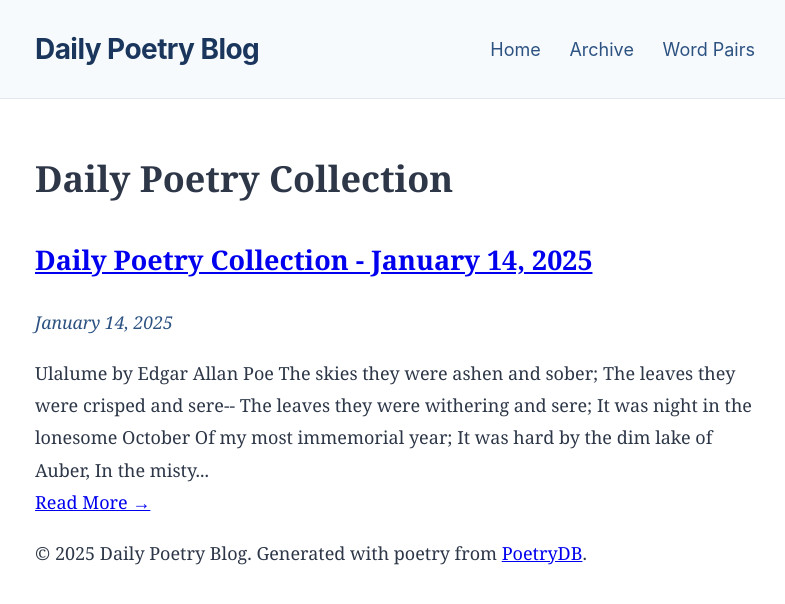
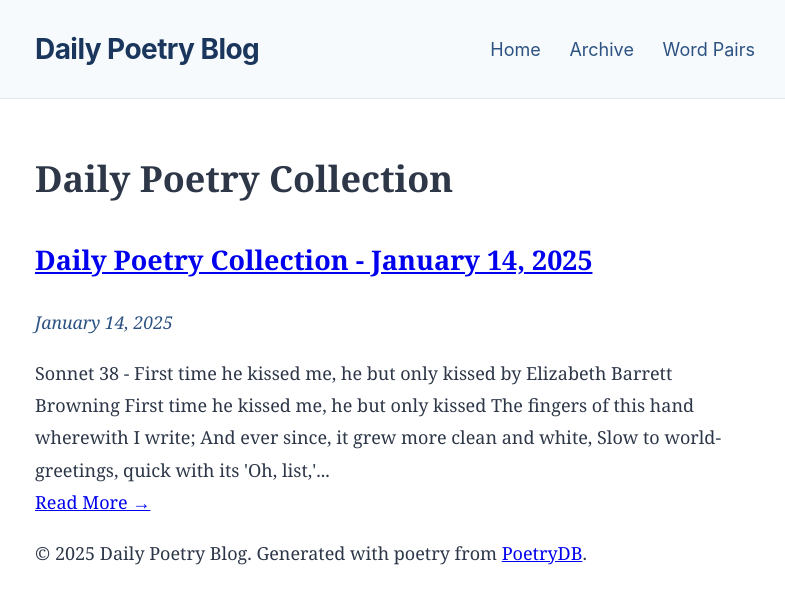
Before and after one commit to VishakBharadwaj94/poetry-service, a Jekyll site: the page built from index.html, in a window 1280 px wide. Shown: the top 604 px of the page, without its empty margins (245-1030 px from the left). Built offline with Jekyll 4.4.1, drawn with Linux system fonts in a browser that asks for light colours; part of the change alters nothing that is shown.

Commit message:
Add daily poetry post for 2025-01-14

````diff
--- a/_posts/2025-01-14-daily-poetry.md
+++ b/_posts/2025-01-14-daily-poetry.md
@@ -5,235 +5,183 @@ date: 2025-01-14 00:00:00 +0000
 categories: ['poetry', 'daily']
 ---
 
-## Ulalume by Edgar Allan Poe
+## Sonnet 38 - First time he kissed me, he but only kissed by Elizabeth Barrett Browning
 
 ```
-The skies they were ashen and sober;
-  The leaves they were crisped and sere--
-  The leaves they were withering and sere;
-It was night in the lonesome October
-  Of my most immemorial year;
-It was hard by the dim lake of Auber,
-  In the misty mid region of Weir--
-It was down by the dank tarn of Auber,
-  In the ghoul-haunted woodland of Weir.
-
-Here once, through an alley Titanic.
-  Of cypress, I roamed with my Soul--
-  Of cypress, with Psyche, my Soul.
-These were days when my heart was volcanic
-  As the scoriac rivers that roll--
-  As the lavas that restlessly roll
-Their sulphurous currents down Yaanek
-  In the ultimate climes of the pole--
-That groan as they roll down Mount Yaanek
-  In the realms of the boreal pole.
-
-Our talk had been serious and sober,
-  But our thoughts they were palsied and sere--
-  Our memories were treacherous and sere--
-For we knew not the month was October,
-And we marked not the night of the year--
-  (Ah, night of all nights in the year!)
-We noted not the dim lake of Auber--
-  (Though once we had journeyed down here)--
-Remembered not the dank tarn of Auber,
-  Nor the ghoul-haunted woodland of Weir.
-
-And now as the night was senescent
-  And star-dials pointed to morn--
-  As the sun-dials hinted of morn--
-At the end of our path a liquescent
-  And nebulous lustre was born,
-Out of which a miraculous crescent
-  Arose with a duplicate horn--
-Astarte's bediamonded crescent
-  Distinct with its duplicate horn.
-
-And I said--"She is warmer than Dian:
-  She rolls through an ether of sighs--
-  She revels in a region of sighs:
-She has seen that the tears are not dry on
-  These cheeks, where the worm never dies,
-And has come past the stars of the Lion
-  To point us the path to the skies--
-  To the Lethean peace of the skies--
-Come up, in despite of the Lion,
-  To shine on us with her bright eyes--
-Come up through the lair of the Lion,
-  With love in her luminous eyes."
-
-But Psyche, uplifting her finger,
-  Said--"Sadly this star I mistrust--
-  Her pallor I strangely mistrust:--
-Oh, hasten!--oh, let us not linger!
-  Oh, fly!--let us fly!--for we must."
-In terror she spoke, letting sink her
-  Wings till they trailed in the dust--
-In agony sobbed, letting sink her
-  Plumes till they trailed in the dust--
-  Till they sorrowfully trailed in the dust.
-
-I replied--"This is nothing but dreaming:
-  Let us on by this tremulous light!
-  Let us bathe in this crystalline light!
-Its Sibyllic splendor is beaming
-  With Hope and in Beauty to-night:--
-  See!--it flickers up the sky through the night!
-Ah, we safely may trust to its gleaming,
-  And be sure it will lead us aright--
-We safely may trust to a gleaming
-  That cannot but guide us aright,
-  Since it flickers up to Heaven through the night."
-
-Thus I pacified Psyche and kissed her,
-  And tempted her out of her gloom--
-  And conquered her scruples and gloom;
-And we passed to the end of a vista,
-  But were stopped by the door of a tomb--
-  By the door of a legended tomb;
-And I said--"What is written, sweet sister,
-  On the door of this legended tomb?"
-  She replied--"Ulalume--Ulalume--
-  'Tis the vault of thy lost Ulalume!"
-
-Then my heart it grew ashen and sober
-  As the leaves that were crisped and sere--
-  As the leaves that were withering and sere;
-And I cried--"It was surely October
-  On _this_ very night of last year
-  That I journeyed--I journeyed down here--
-  That I brought a dread burden down here!
-  On this night of all nights in the year,
-  Ah, what demon has tempted me here?
-Well I know, now, this dim lake of Auber--
-  This misty mid region of Weir--
-Well I know, now, this dank tarn of Auber,--
-  This ghoul-haunted woodland of Weir."
+First time he kissed me, he but only kissed
+The fingers of this hand wherewith I write;
+And ever since, it grew more clean and white,
+Slow to world-greetings, quick with its 'Oh, list,'
+When the angels speak. A ring of amethyst
+I could not wear here, plainer to my sight,
+Than that first kiss. The second passed in height
+The first, and sought the forehead, and half missed,
+Half falling on the hair. O beyond meed!
+That was the chrism of love, which love's own crown,
+With sanctifying sweetness, did precede.
+The third upon my lips was folded down
+In perfect, purple state; since when, indeed,
+I have been proud and said, 'My love, my own.'
 ```
 
 ### Form, Structure, Meter, and Rhyme
 
-In "Ulalume," Edgar Allan Poe utilizes a unique form and structure to convey the eerie and mysterious atmosphere of the poem. The poem consists of eleven stanzas, each with a varying number of lines. The irregularity in stanza length contributes to the sense of unease and instability present throughout the poem. Additionally, the poem follows a rhyme scheme of ABABCBCA, with the rhyming couplets creating a musical and flowing effect that contrasts with the dark subject matter.
-
-Poe also employs a meter that is predominantly iambic tetrameter, with lines containing four metrical feet. This meter creates a steady rhythm that enhances the lyrical quality of the poem. However, Poe strategically disrupts this meter at times, such as in the lines "Ah, night of all nights in the year!" and "She has seen that the tears are not dry on," adding emphasis and drawing attention to key moments in the narrative.
+In this sonnet, Elizabeth Barrett Browning adheres to the traditional structure of a Shakespearean sonnet, consisting of 14 lines written in iambic pentameter. The rhyme scheme follows the ABABCDCDEFEFGG pattern. Browning's use of iambic pentameter creates a rhythmic flow, emphasizing the emotions experienced by the speaker. The consistent rhyme scheme adds to the sonnet's lyrical quality and helps to convey the speaker's journey through the stages of love.
 
 ### Themes and Imagery
 
-The themes of death, loss, and the passage of time are prominent in "Ulalume." The poem explores the speaker's grief over the loss of Ulalume, a beloved figure from his past. The imagery of the desolate landscape in October, with ashen skies, withering leaves, and misty lakes, creates a haunting backdrop for the speaker's emotional turmoil. The use of natural imagery, such as cypress trees and a dim lake, contributes to the eerie and melancholic tone of the poem.
-
-The celestial imagery of stars and moons symbolizes hope and guidance in the face of darkness and despair. The crescent moon, described as "Astarte's bediamonded crescent," represents a beacon of light leading the way through the speaker's emotional turmoil. However, this celestial imagery is juxtaposed with dark and foreboding elements, such as ghouls and tombs, underscoring the pervasive sense of loss and unease that permeates the poem.
+The central theme of Sonnet 38 is the progression of love through different stages of physical intimacy. Through vivid imagery, Browning conveys the deepening emotional connection between the speaker and her lover. The use of sensory details, such as the touch of a kiss and the visual imagery of an amethyst ring, enhances the reader's understanding of the speaker's emotional transformation. The poem explores themes of purity, sanctity, and pride in love, highlighting the transformative power of romantic relationships.
 
 ### Literary Devices
 
-Poe employs a variety of literary devices in "Ulalume" to enhance the poem's mood and meaning. Alliteration, assonance, and consonance are used throughout the poem to create a sense of musicality and rhythm. For example, in the lines "Ah, night of all nights in the year!" and "She has seen that the tears are not dry on," the repeated sounds help to emphasize the speaker's emotional state.
-
-Repetition is another key literary device in the poem, particularly with the repeated references to the dim lake of Auber and the ghoul-haunted woodland of Weir. This repetition serves to underscore the speaker's sense of disorientation and confusion as he navigates through the eerie landscape. Additionally, the use of personification, such as the personified stars and moons, adds a mystical and otherworldly quality to the poem.
+Browning employs various literary devices to enhance the poem's emotional impact. The use of imagery, such as the "ring of amethyst" and "perfect, purple state," creates vivid pictures in the reader's mind, emphasizing the significance of each kiss. Additionally, the repetition of the word "love" and the alliteration in phrases like "sanctifying sweetness" and "folded down" add to the poem's musicality. Browning also utilizes symbolism, as seen in the comparison of the first kiss to an amethyst ring, to convey the depth of the speaker's emotions.
 
 ### Historical and Personal Context
 
-"Ulalume" was written by Edgar Allan Poe in 1847, during a period marked by personal tragedy and loss in the author's life. Poe's wife, Virginia Clemm, had been suffering from tuberculosis, and her deteriorating health weighed heavily on Poe during this time. The themes of death, grief, and longing in "Ulalume" reflect Poe's own experiences with loss and the haunting specter of mortality.
-
-The poem also reflects the broader cultural context of the Romantic era, with its emphasis on emotion, nature, and the supernatural. Poe's exploration of the macabre and the mysterious aligns with the Gothic literary tradition of the time, which sought to evoke feelings of terror and awe in readers. The dark and atmospheric imagery in "Ulalume" resonated with the Romantic fascination with the sublime and the unknown.
+Elizabeth Barrett Browning was a Victorian poet known for her exploration of themes such as love, spirituality, and social justice. As a woman writing in the 19th century, Browning's poetry often reflected her personal experiences and emotions. Sonnet 38 can be interpreted as a reflection of Browning's own romantic relationship with her husband, Robert Browning. The sonnet captures the intensity and purity of love, a recurring theme in Browning's works.
 
 ### Deep Reading
 
-"Ulalume" delves into the complexities of grief and memory, as the speaker grapples with the haunting presence of Ulalume and the pain of loss. The poem's shifting landscapes, from the desolate October night to the celestial realm of stars and moons, mirror the speaker's internal turmoil and his search for solace. The repeated references to the dim lake of Auber and the ghoul-haunted woodland of Weir serve as metaphors for the speaker's haunted psyche and his inability to escape the past.
+Through the progression of kisses described in the sonnet, Browning delves into the transformative power of love. The speaker's journey from a simple kiss on the hand to a passionate kiss on the lips symbolizes the deepening emotional connection between the lovers. Each kiss represents a milestone in the evolution of their relationship, culminating in a sense of pride and ownership in the final line. Browning's use of intimate details and sensory imagery invites readers to experience the speaker's emotions firsthand, making Sonnet 38 a poignant exploration of love's transformative nature.
 
-The encounter with the legended tomb at the end of the poem symbolizes the speaker's confrontation with his own mortality and the inevitability of death. The revelation that the tomb belongs to Ulalume underscores the inescapable nature of loss and the lasting impact of grief on the human soul. Ultimately, "Ulalume" is a meditation on the fragility of life, the persistence of memory, and the eternal yearning for that which has been lost.
-
-## On A Portrait Of Wordsworth by Elizabeth Barrett Browning
+## A Day Dream by Emily Bronte
 
 ```
-WORDSWORTH upon Helvellyn ! Let the cloud
-Ebb audibly along the mountain-wind,
-Then break against the rock, and show behind
-The lowland valleys floating up to crowd
-The sense with beauty. He with forehead bowed
-And humble-lidded eyes, as one inclined
-Before the sovran thought of his own mind,
-And very meek with inspirations proud,
-Takes here his rightful place as poet-priest
-By the high altar, singing prayer and prayer
+On a sunny brae, alone I lay
+One summer afternoon;
+It was the marriage-time of May
+With her young lover, June.
 
-To the higher Heavens. A noble vision free
-Our Haydon's hand has flung out from the mist:
-No portrait this, with Academic air !
-This is the poet and his poetry.
+From her mother's heart, seemed loath to part
+That queen of bridal charms,
+But her father smiled on the fairest child
+He ever held in his arms.
+
+The trees did wave their plumy crests,
+The glad birds caroled clear;
+And I, of all the wedding guests,
+Was only sullen there!
+
+There was not one, but wished to shun
+My aspect void of cheer;
+The very grey rocks, looking on,
+Asked, "What do you here?"
+
+And I could utter no reply;
+In sooth, I did not know
+Why I had brought a clouded eye
+To greet the general glow.
+
+So, resting on a heathy bank,
+I took my heart to me;
+And we together sadly sank
+Into a reverie.
+
+We thought, "When winter comes again,
+Where will these bright things be?
+All vanished, like a vision vain,
+An unreal mockery!
+
+The birds that now so blithely sing,
+Through deserts, frozen dry,
+Poor spectres of the perished spring,
+In famished troops, will fly.
+
+And why should we be glad at all?
+The leaf is hardly green,
+Before a token of its fall
+Is on the surface seen!"
+
+Now, whether it were really so,
+I never could be sure;
+But as in fit of peevish woe,
+I stretched me on the moor.
+
+A thousand thousand gleaming fires
+Seemed kindling in the air;
+A thousand thousand silvery lyres
+Resounded far and near:
+
+Methought, the very breath I breathed
+Was full of sparks divine,
+And all my heather-couch was wreathed
+By that celestial shine!
+
+And, while the wide earth echoing rung
+To their strange minstrelsy,
+The little glittering spirits sung,
+Or seemed to sing, to me.
+
+"O mortal! mortal! let them die;
+Let time and tears destroy,
+That we may overflow the sky
+With universal joy!
+
+Let grief distract the sufferer's breast,
+And night obscure his way;
+They hasten him to endless rest,
+And everlasting day.
+
+To thee the world is like a tomb,
+A desert's naked shore;
+To us, in unimagined bloom,
+It brightens more and more!
+
+And could we lift the veil, and give
+One brief glimpse to thine eye,
+Thou wouldst rejoice for those that live,
+Because they live to die."
+
+The music ceased; the noonday dream,
+Like dream of night, withdrew;
+But Fancy, still, will sometimes deem
+Her fond creation true.
 ```
 
 ### Form, Structure, Meter, and Rhyme
 
-In terms of form, "On A Portrait Of Wordsworth" by Elizabeth Barrett Browning is a Petrarchan sonnet, consisting of 14 lines with the rhyme scheme ABBA ABBA CDCDCD. The poem is written in iambic pentameter, with five stressed syllables per line, creating a rhythmic and structured flow to the poem. Browning's use of this form and meter adds a sense of elegance and control to the poem, mirroring the reverence and respect the speaker has for Wordsworth.
+This poem, "A Day Dream" by Emily Bronte, consists of five stanzas with varying line lengths. The first stanza has 8 lines, while the subsequent stanzas have 12 lines each. The poem does not follow a strict rhyme scheme, with some stanzas having a consistent rhyme pattern (e.g., ABCB) while others have a more irregular rhyme scheme. The irregular structure and rhyme scheme contribute to the dreamlike quality of the poem, mirroring the wandering thoughts of the speaker.
 
 ### Themes and Imagery
 
-The central theme in the poem is the depiction of William Wordsworth as a poet-priest, a figure of reverence and inspiration. The imagery used by Browning is vivid and evocative, painting a picture of Wordsworth on Helvellyn, a mountain in the Lake District that was significant to the Romantic poets. The cloud, wind, and rock serve as symbols of nature's power and beauty, reflecting Wordsworth's connection to the natural world. The lowland valleys floating up to crowd the senses with beauty suggest the transcendent experience of Wordsworth's poetry.
+The central themes of the poem revolve around the fleeting nature of beauty and happiness, the contrast between the natural world and human emotions, and the idea of mortality. The imagery in the poem is vivid and evocative, painting a picture of a sunny day in nature juxtaposed with the speaker's inner turmoil. The imagery of the wedding between May and June symbolizes the fleeting nature of happiness and the inevitability of change. The contrast between the joyful wedding guests and the sullen speaker highlights the speaker's sense of alienation and introspection.
 
 ### Literary Devices
 
-Browning employs various literary devices to enhance the poem's meaning and effect. One such device is personification, as the cloud is described as ebbing audibly and breaking against the rock. This personification adds a sense of drama and movement to the scene. Browning also uses imagery, such as the high altar and singing prayer and prayer, to emphasize Wordsworth's role as a poet-priest. The juxtaposition of humility and pride in Wordsworth's demeanor highlights his complex nature as a poet.
+Bronte employs several literary devices throughout the poem to enhance its meaning and mood. One notable device is personification, as seen in lines such as "The trees did wave their plumy crests" and "The very grey rocks, looking on." These personifications give life to the natural world and emphasize the speaker's sense of detachment from it. The use of symbolism is also prevalent in the poem, with the changing seasons and natural elements representing broader themes of transition and impermanence.
 
 ### Historical and Personal Context
 
-Elizabeth Barrett Browning was a prominent Victorian poet known for her innovative and deeply emotional poetry. In this poem, Browning pays tribute to William Wordsworth, a leading figure in the Romantic movement. Wordsworth was known for his celebration of nature and his belief in the power of poetry to inspire spiritual and emotional growth. Browning's admiration for Wordsworth is evident in her portrayal of him as a poet-priest, a visionary figure who connects the earthly and divine realms through his poetry.
+Emily Bronte, known for her introspective and often melancholic poetry, likely drew inspiration from her own experiences and emotions when writing "A Day Dream." The poem reflects the Romantic era's fascination with nature and the human psyche, as well as the themes of transience and mortality that were common in Romantic literature. Bronte's personal struggles and isolation may have influenced the speaker's sense of alienation and melancholy in the poem.
 
 ### Deep Reading
 
-Deeper analysis of the poem reveals Browning's admiration for Wordsworth not just as a poet, but as a spiritual and moral guide. The description of Wordsworth with "forehead bowed" and "humble-lidded eyes" suggests a sense of reverence and contemplation. The idea of Wordsworth as a poet-priest implies that his poetry has a transcendent quality, offering solace and inspiration to readers. Browning's assertion that the portrait is not a mere likeness but a representation of the poet and his poetry speaks to the transformative power of art and the enduring legacy of Wordsworth's work. Overall, the poem serves as a tribute to Wordsworth's enduring influence and the timeless beauty of his poetry.
+Through the speaker's daydream, Bronte delves into deeper philosophical questions about life, death, and the nature of existence. The contrast between the earthly realm and the celestial realm, as depicted by the spirits in the poem, highlights the speaker's struggle to find meaning and purpose in a world filled with impermanence and suffering. The celestial beings' perspective on mortality challenges the speaker's own views on life and death, suggesting a more transcendental understanding of existence.
 
-## Fragment: 'Unrisen Splendour of the Brightest Sun' by Percy Bysshe Shelley
-
-```
-Unrisen splendour of the brightest sun,
-To rise upon our darkness, if the star
-Now beckoning thee out of thy misty throne
-Could thaw the clouds which wage an obscure war
-With thy young brightness!
-```
-
-### Form, Structure, Meter, and Rhyme
-
-The poem "Fragment: 'Unrisen Splendour of the Brightest Sun'" by Percy Bysshe Shelley is a fragment, as indicated by the title, suggesting that it is only a part of a larger work. Structurally, the poem consists of four lines, forming a quatrain. The rhyme scheme is ABAB, with the second and fourth lines rhyming. The meter appears to be irregular, with varying syllable counts in each line, contributing to a sense of unpredictability and fluidity in the poem's rhythm.
-
-### Themes and Imagery
-
-The central theme of the poem revolves around the idea of potential and unfulfilled promise. The speaker addresses the "unrisen splendour of the brightest sun," metaphorically referring to a powerful force or presence that has not yet fully emerged. The imagery of the sun rising upon darkness conveys a sense of hope and transformation, suggesting the possibility of overcoming obstacles and achieving greatness. The clouds symbolize obstacles or challenges that obscure this potential brightness, creating a sense of conflict and tension in the poem.
-
-### Literary Devices
-
-Shelley employs several literary devices to enhance the poem's meaning and imagery. The personification of the sun as having the ability to "thaw the clouds which wage an obscure war" adds depth to the metaphorical language used in the poem. The use of alliteration in "beckoning thee" and "brightness" creates a sense of musicality and rhythm in the lines. Additionally, the juxtaposition of light and darkness throughout the poem serves to underscore the contrast between potential and obstacles.
-
-### Historical and Personal Context
-
-Percy Bysshe Shelley was a Romantic poet known for his exploration of themes such as nature, beauty, and the power of the imagination. This poem reflects Shelley's interest in the transformative power of light and the potential for growth and renewal. The imagery of the sun rising upon darkness may also be interpreted as a metaphor for the revolutionary spirit of the Romantic era, which sought to challenge established norms and beliefs.
-
-### Deep Reading
-
-On a deeper level, the poem can be seen as a meditation on the struggle between light and darkness, both literally and metaphorically. The speaker's plea for the "unrisen splendour" to overcome the clouds that obscure its brightness can be interpreted as a metaphor for the human experience of overcoming adversity and reaching one's full potential. The poem invites readers to contemplate the power of hope and perseverance in the face of obstacles, reminding us of the transformative nature of light and the enduring quest for enlightenment.
+Overall, "A Day Dream" by Emily Bronte is a contemplative and introspective poem that explores themes of transience, mortality, and the human experience. Through vivid imagery, literary devices, and personal reflection, Bronte crafts a thought-provoking piece that invites readers to ponder the fleeting nature of life and the eternal questions of existence.
 
 ## Today's Writing Challenge
 
-**Form:** Tanka
+**Form:** Ghazal
 
-**Structure:** The Tanka form consists of five lines with a syllable count of 5-7-5-7-7.
+**Structure:** The Ghazal is a poetic form consisting of rhyming couplets and a refrain, with each line sharing the same meter. The first couplet sets the rhyme scheme, and each subsequent couplet follows the same pattern.
 
-**Rhyme Scheme:** No specific rhyme scheme.
+**Rhyme Scheme:** A1, A2, A1, A2, A1, A2, A1, A2...and so on
 
-*Prompt: Write a Tanka capturing the bittersweet nostalgia of a summer evening fading into dusk, focusing on the sensory details of the warm breeze, fading sunlight, and distant laughter.*
+*Prompt: Write a Ghazal exploring the bittersweet nostalgia of a childhood summer night, focusing on the sounds of crickets chirping, the scent of fresh cut grass, and the feeling of warm pavement under bare feet.*
 
 ### Word Suggestions
 
 Consider these word pairs that complement your poem's tone:
 
-- **blōmô** (Germanic) / **flower** (Latinate)
-  - *The Germanic 'blōmô' has a more earthy and natural feel, emphasizing the beauty in simplicity. On the other hand, the Latinate 'flower' adds a touch of elegance and refinement, highlighting the idea of fleeting beauty.*
+- **faihaz** (Germanic) / **enemy** (Latinate)
+  - *The Germanic word 'faihaz' carries a more ancient and raw emotion, while 'enemy' has a more formal and distant connotation. 'Faihaz' evokes a primal sense of danger and threat, enhancing the nostalgic longing for the simplicity and innocence of childhood.*
   - **Recommended:** Use the germanic version to enhance your poem's tone
 
-- **hwīlō** (Germanic) / **duration** (Latinate)
-  - *The Germanic 'hwīlō' carries a sense of transience and impermanence, focusing on the fleeting nature of time. In contrast, the Latinate 'duration' feels more formal and abstract, emphasizing a measured passage of time.*
+- **þankaz** (Germanic) / **gratitude** (Latinate)
+  - *The Germanic word 'þankaz' feels more personal and intimate, emphasizing a heartfelt sense of appreciation. On the other hand, 'gratitude' is more formal and intellectual. 'Þankaz' conveys a deeper connection to the memories of a childhood summer night.*
   - **Recommended:** Use the germanic version to enhance your poem's tone
 
-- **westrōnijaz** (Germanic) / **occidental** (Latinate)
-  - *The Germanic 'westrōnijaz' has a nostalgic and poetic connotation, evoking images of sunsets and distant lands. 'Occidental' in its Latinate form feels more academic and distant, lacking the emotional resonance of the Germanic version.*
+- **galaubją** (Germanic) / **creed** (Latinate)
+  - *The Germanic word 'galaubją' has a more grounded and instinctual quality, representing a fundamental belief or truth. In contrast, 'creed' has a religious or philosophical undertone. 'Galaubją' resonates with the innocence and purity of childhood nostalgia, making it a better choice for the poem's tone.*
   - **Recommended:** Use the germanic version to enhance your poem's tone
````
